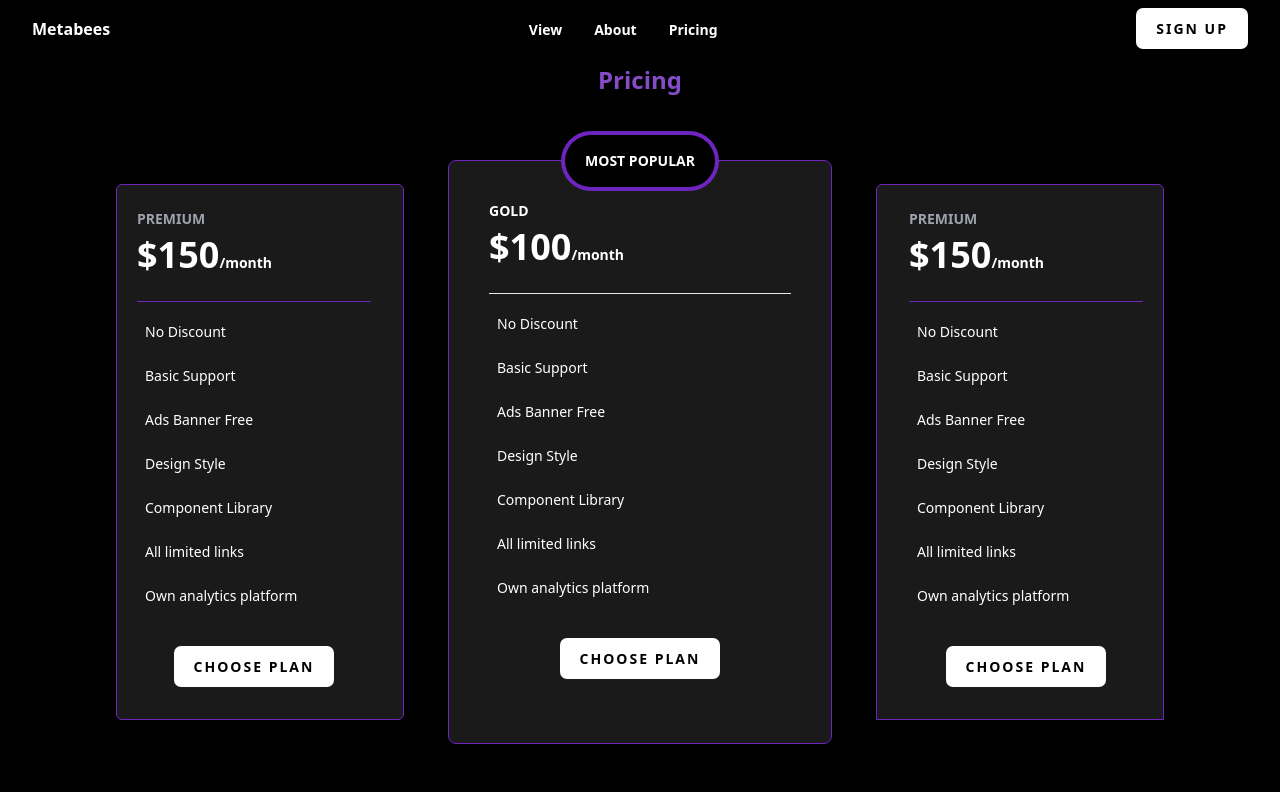
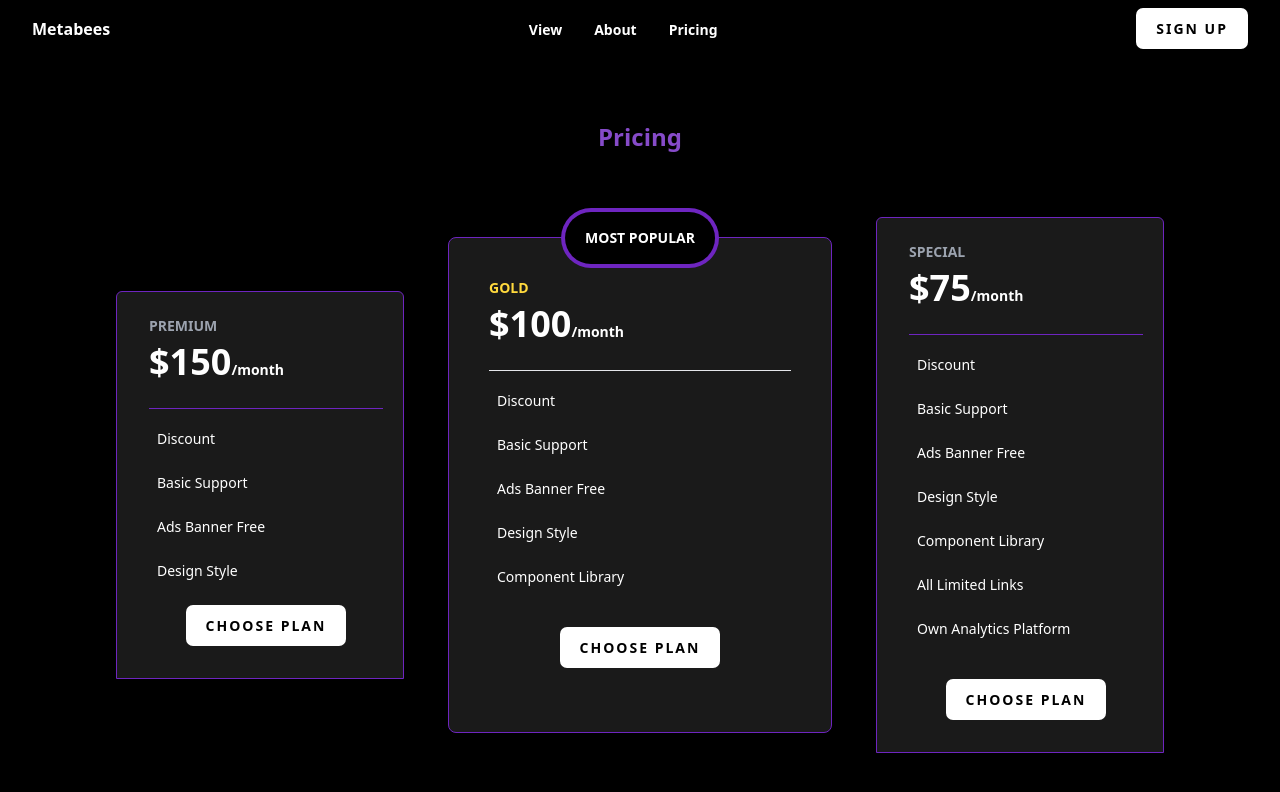
Before and after one commit to oreotamish/Metabees-Frontend, a React (Create React App) app: page /pricing in a window 1280 px wide. Shown: the top 792 px of the page. Built offline with nearby package versions, Linux system fonts and the light colour scheme.

Commit message:
adding Price page and minor changes

```diff
--- a/src/App.js
+++ b/src/App.js
@@ -5,7 +5,7 @@ import LogIn from './pages/LogIn'
 import Pricing from './pages/Pricing'
 import Home from './pages/Home'
 import View from './pages/View'
-import About from './pages/About'
+import PricePage from './pages/PricePage'
 
 function App() {
   return (
@@ -14,9 +14,9 @@ function App() {
         <Navbar />
         <Routes>
           <Route path="/" element={<Home />} />
-          <Route path="/about" element={<About />} />
           <Route path="/view" element={<View />} />
           <Route path="/pricing" element={<Pricing />} />
+          <Route path="/pricing/:id" element={<PricePage />} />
           <Route path="/signup" element={<SignUp />} />
           <Route path="/login" element={<LogIn />} />
         </Routes>
--- a/src/components/Navbar.jsx
+++ b/src/components/Navbar.jsx
@@ -1,49 +1,53 @@
-'use client'
+"use client";
 
-import { useState } from 'react'
-import { useNavigate } from 'react-router'
-import { Menu, X } from 'lucide-react'
-import './Navbar.css'
+import { useState } from "react";
+import { useNavigate } from "react-router";
+import { Menu, X } from "lucide-react";
+import "./Navbar.css";
 
 const menuItems = [
   {
-    name: 'View',
-    href: '/view',
+    name: "View",
+    href: "/view",
   },
   {
-    name: 'About',
-    href: '/about',
+    name: "About",
+    href: "/about",
   },
   {
-    name: 'Pricing',
-    href: '/pricing',
+    name: "Pricing",
+    href: "/pricing",
   },
-]
+];
 
 function Navbar() {
-  const navigate = useNavigate()
-  const [isMenuOpen, setIsMenuOpen] = useState(false)
+  const url = window.location.pathname.substring(1);
+  console.log(url);
+  const navigate = useNavigate();
+  const [isMenuOpen, setIsMenuOpen] = useState(false);
 
-  const [color, setColor] = useState(false)
+  const [color, setColor] = useState(false);
   const changeColor = () => {
     if (window.scrollY >= 90) {
-      setColor(true)
+      setColor(true);
     } else {
-      setColor(false)
+      setColor(false);
     }
-  }
-  window.addEventListener('scroll', changeColor)
+  };
+  window.addEventListener("scroll", changeColor);
 
   const toggleMenu = () => {
-    setIsMenuOpen(!isMenuOpen)
-  }
+    setIsMenuOpen(!isMenuOpen);
+  };
 
-  return (
+  return url === "login" || url === "signup" ? (
+    <></>
+  ) : (
     <div
       className={
         color
-          ? 'fixed top-0 z-10 w-full bg-[#110520] bg-opacity-80 overflow-x-hidden'
-          : 'fixed top-0 z-10 w-full bg-transparent overflow-x-hidden'
+          ? "sticky top-0 z-10 w-full bg-[#110520] bg-opacity-80 overflow-x-hidden"
+          : "sticky top-0 z-10 w-full bg-transparent overflow-x-hidden"
       }
     >
       <div className="mx-auto flex max-w-7xl items-center justify-between px-4 py-2 sm:px-6 lg:px-8">
@@ -56,24 +60,30 @@ function Navbar() {
           <ul className="inline-flex space-x-8">
             {menuItems.map((item) => (
               <li key={item.name}>
-                {window.location.pathname === '/' && item.name === 'Pricing' ? (
+                {window.location.pathname === "/" && item.name === "Pricing" ? (
                   <span
                     className="text-sm font-semibold text-white hover:text-[#6e25c0] cursor-pointer"
                     onClick={() => {
                       window.scrollTo({
                         top: 1150,
-                        behavior: 'smooth',
-                      })
+                        behavior: "smooth",
+                      });
                     }}
                   >
                     {item.name}
                   </span>
                 ) : (
                   <a
-                    href={item.href}
+                    href={window.location.pathname === "/view" &&
+                    item.name === "View"
+                      ? "/"
+                      : item.href}
                     className="text-sm font-semibold text-white hover:text-[#6e25c0]"
                   >
-                    {item.name}
+                    {window.location.pathname === "/view" &&
+                    item.name === "View"
+                      ? "Home"
+                      : item.name}
                   </a>
                 )}
               </li>
@@ -84,7 +94,7 @@ function Navbar() {
           <button
             type="button"
             className="login-btn"
-            onClick={() => navigate('/signup')}
+            onClick={() => navigate("/signup")}
           >
             Sign Up
           </button>
@@ -96,7 +106,7 @@ function Navbar() {
           />
         </div>
         {isMenuOpen && (
-          <div className="relative inset-x-0 top-0 z-50 origin-top-right transform p-2 transition lg:hidden">
+          <div className="absolute inset-x-0 top-0 z-50 origin-top-right transform p-2 transition lg:hidden">
             <div className="divide-y-2 divide-gray-50 rounded-lg bg-white shadow-lg ring-1 ring-black ring-opacity-5">
               <div className="px-5 pb-6 pt-5">
                 <div className="flex items-center justify-between">
@@ -146,7 +156,7 @@ function Navbar() {
                 <button
                   type="button"
                   className="login-btn mt-5"
-                  onClick={() => navigate('/signup')}
+                  onClick={() => navigate("/signup")}
                 >
                   Sign Up
                 </button>
@@ -156,7 +166,7 @@ function Navbar() {
         )}
       </div>
     </div>
-  )
+  );
 }
 
-export default Navbar
+export default Navbar;
--- /dev/null
+++ b/src/data.js
@@ -0,0 +1,36 @@
+export const subscriptions = [
+    [
+      "PREMIUM",
+      "$150",
+      [
+        "Discount",
+        "Basic Support",
+        "Ads Banner Free",
+        "Design Style",
+      ],
+    ],
+    [
+      "GOLD",
+      "$100",
+      [
+        "Discount",
+        "Basic Support",
+        "Ads Banner Free",
+        "Design Style",
+        "Component Library",
+      ],
+    ],
+    [
+      "SPECIAL",
+      "$75",
+      [
+        "Discount",
+        "Basic Support",
+        "Ads Banner Free",
+        "Design Style",
+        "Component Library",
+        "All Limited Links",
+        "Own Analytics Platform",
+      ],
+    ],
+  ];
--- a/src/pages/Pricing.jsx
+++ b/src/pages/Pricing.jsx
@@ -1,13 +1,14 @@
-import React from 'react'
-import { useNavigate } from 'react-router-dom'
+import React from "react";
+import { useNavigate } from "react-router-dom";
+import { subscriptions } from "../data";
 
 function Pricing() {
-  const navigate = useNavigate()
+  const navigate = useNavigate();
   return (
     <section className="relative overflow-hidden py-10 mt-6">
       <p
         className="text-[#864bc9] text-center font-bold text-2xl"
-        style={{ marginBottom: '4rem' }}
+        style={{ marginBottom: "4rem" }}
       >
         Pricing
       </p>
@@ -15,60 +16,32 @@ function Pricing() {
         <div className="mx-auto max-w-6xl">
           <div className="flex flex-wrap items-center justify-evenly">
             <div className="w-full lg:-mr-2 lg:w-1/4">
-              <div className="mx-auto max-w-sm rounded-md border border-[#6e25c0] hover:border-[#3950d1] bg-[#1a1a1a] pb-20 pl-5 pr-8 pt-6 lg:pb-8 max-sm:my-20">
+              <div className="rounded-md lg:rounded-r-5xl mx-auto max-w-sm border border-[#6e25c0] hover:border-[#3950d1] bg-[#1a1a1a] pb-8 pl-8 pr-5 pt-12 lg:rounded-b-none lg:pt-6 max-sm:mt-20">
                 <span className="mb-2 block text-sm font-semibold text-gray-400">
-                  PREMIUM
+                  {subscriptions[0][0]}
                 </span>
                 <span className="flex items-end">
                   <span className="text-4xl font-extrabold leading-none text-white">
-                    $150
+                    {subscriptions[0][1]}
                   </span>
                   <span className="text-sm font-semibold text-white">
                     /month
                   </span>
                 </span>
                 <div className="mt-7 border-t border-[#6e25c0] pt-5 text-center">
-                  <ul className="mb-10">
+                  <ul>
+                    {subscriptions[0][2].map((feature) => (
                       <li className="mb-6 flex items-center">
                         <span className="ml-2 text-sm text-white">
-                        No Discount
+                          {feature}
                         </span>
                       </li>
-                    <li className="mb-6 flex items-center">
-                      <span className="ml-2 text-sm text-white">
-                        Basic Support
-                      </span>
-                    </li>
-                    <li className="mb-6 flex items-center">
-                      <span className="ml-2 text-sm text-white">
-                        Ads Banner Free
-                      </span>
-                    </li>
-                    <li className="mb-6 flex items-center">
-                      <span className="ml-2 text-sm text-white">
-                        Design Style
-                      </span>
-                    </li>
-                    <li className="mb-6 flex items-center">
-                      <span className="ml-2 text-sm text-white">
-                        Component Library
-                      </span>
-                    </li>
-                    <li className="mb-6 flex items-center">
-                      <span className="ml-2 text-sm text-white">
-                        All limited links
-                      </span>
-                    </li>
-                    <li className="mb-6 flex items-center">
-                      <span className="ml-2 text-sm text-white">
-                        Own analytics platform
-                      </span>
-                    </li>
+                    ))}
                   </ul>
                   <button
                     type="button"
                     className="login-btn"
-                    onClick={() => navigate('/pricing')}
+                    onClick={() => navigate("/pricing/1")}
                   >
                     Choose Plan
                   </button>
@@ -79,11 +52,11 @@ function Pricing() {
               <div className="border border-[#6e25c0] hover:border-[#3950d1] pt-22 relative mx-auto max-w-sm rounded-lg bg-[#1a1a1a] px-10 pb-16 ">
                 <div className="absolute left-1/2 top-0 inline-flex -translate-x-1/2 -translate-y-1/2 transform items-center justify-center rounded-full bg-[#6e25c0] p-1">
                   <div className="flex-shrink-0 rounded-full bg-black px-5 py-4 text-sm font-semibold uppercase text-white hover:c">
-                    Most Popular
+                  MOST POPULAR
                   </div>
                 </div>
-                <span className="mb-2 block pt-10 text-sm font-semibold text-white">
-                  GOLD
+                <span className="mb-2 block pt-10 text-sm font-semibold text-[#FFD93D]">
+                {subscriptions[1][0]}
                 </span>
                 <span className="flex items-end text-white">
                   <span className="text-4xl font-extrabold leading-none">
@@ -93,46 +66,18 @@ function Pricing() {
                 </span>
                 <div className="mt-7 border-t pt-5 text-center">
                   <ul className="mb-10">
+                    {subscriptions[1][2].map((feature) => (
                       <li className="mb-6 flex items-center">
                         <span className="ml-2 text-sm text-white">
-                        No Discount
+                          {feature}
                         </span>
                       </li>
-                    <li className="mb-6 flex items-center">
-                      <span className="ml-2 text-sm text-white">
-                        Basic Support
-                      </span>
-                    </li>
-                    <li className="mb-6 flex items-center">
-                      <span className="ml-2 text-sm text-white">
-                        Ads Banner Free
-                      </span>
-                    </li>
-                    <li className="mb-6 flex items-center">
-                      <span className="ml-2 text-sm text-white">
-                        Design Style
-                      </span>
-                    </li>
-                    <li className="mb-6 flex items-center">
-                      <span className="ml-2 text-sm text-white">
-                        Component Library
-                      </span>
-                    </li>
-                    <li className="mb-6 flex items-center">
-                      <span className="ml-2 text-sm text-white">
-                        All limited links
-                      </span>
-                    </li>
-                    <li className="mb-6 flex items-center">
-                      <span className="ml-2 text-sm text-white">
-                        Own analytics platform
-                      </span>
-                    </li>
+                    ))}
                   </ul>
                   <button
                     type="button"
                     className="login-btn"
-                    onClick={() => navigate('/pricing')}
+                    onClick={() => navigate("/pricing/2")}
                   >
                     Choose Plan
                   </button>
@@ -142,11 +87,11 @@ function Pricing() {
             <div className="-mt-4 w-full lg:-ml-2 lg:-mt-0 lg:w-1/4">
               <div className="rounded-md lg:rounded-r-5xl mx-auto max-w-sm border border-[#6e25c0] hover:border-[#3950d1] bg-[#1a1a1a] pb-8 pl-8 pr-5 pt-12 lg:rounded-b-none lg:pt-6 max-sm:mt-20">
                 <span className="mb-2 block text-sm font-semibold text-gray-400">
-                  PREMIUM
+                  {subscriptions[2][0]}
                 </span>
                 <span className="flex items-end">
                   <span className="text-4xl font-extrabold leading-none text-white">
-                    $150
+                  {subscriptions[2][1]}
                   </span>
                   <span className="text-sm font-semibold text-white">
                     /month
@@ -154,46 +99,18 @@ function Pricing() {
                 </span>
                 <div className="mt-7 border-t border-[#6e25c0] pt-5 text-center">
                   <ul className="mb-10">
+                    {subscriptions[2][2].map((feature) => (
                       <li className="mb-6 flex items-center">
                         <span className="ml-2 text-sm text-white">
-                        No Discount
+                          {feature}
                         </span>
                       </li>
-                    <li className="mb-6 flex items-center">
-                      <span className="ml-2 text-sm text-white">
-                        Basic Support
-                      </span>
-                    </li>
-                    <li className="mb-6 flex items-center">
-                      <span className="ml-2 text-sm text-white">
-                        Ads Banner Free
-                      </span>
-                    </li>
-                    <li className="mb-6 flex items-center">
-                      <span className="ml-2 text-sm text-white">
-                        Design Style
-                      </span>
-                    </li>
-                    <li className="mb-6 flex items-center">
-                      <span className="ml-2 text-sm text-white">
-                        Component Library
-                      </span>
-                    </li>
-                    <li className="mb-6 flex items-center">
-                      <span className="ml-2 text-sm text-white">
-                        All limited links
-                      </span>
-                    </li>
-                    <li className="mb-6 flex items-center">
-                      <span className="ml-2 text-sm text-white">
-                        Own analytics platform
-                      </span>
-                    </li>
+                    ))}
                   </ul>
                   <button
                     type="button"
                     className="login-btn"
-                    onClick={() => navigate('/pricing')}
+                    onClick={() => navigate("/pricing/3")}
                   >
                     Choose Plan
                   </button>
@@ -204,7 +121,7 @@ function Pricing() {
         </div>
       </div>
     </section>
-  )
+  );
 }
 
-export default Pricing
+export default Pricing;
--- a/tailwind.config.js
+++ b/tailwind.config.js
@@ -2,7 +2,11 @@
 module.exports = {
   content: ['./src/**/*.{js,jsx,ts,tsx}'],
   theme: {
-    extend: {},
+    extend: {
+      boxShadow: {
+        '3xl': 'inset 2px 5px 10px rgb(5, 5, 5);',
+      }
+    },
   },
   plugins: [],
 }
```
Also changed, not shown: src/pages/PricePage.jsx (added, +63 -0 lines). Lines whose indentation alone changed are shown as unchanged.
